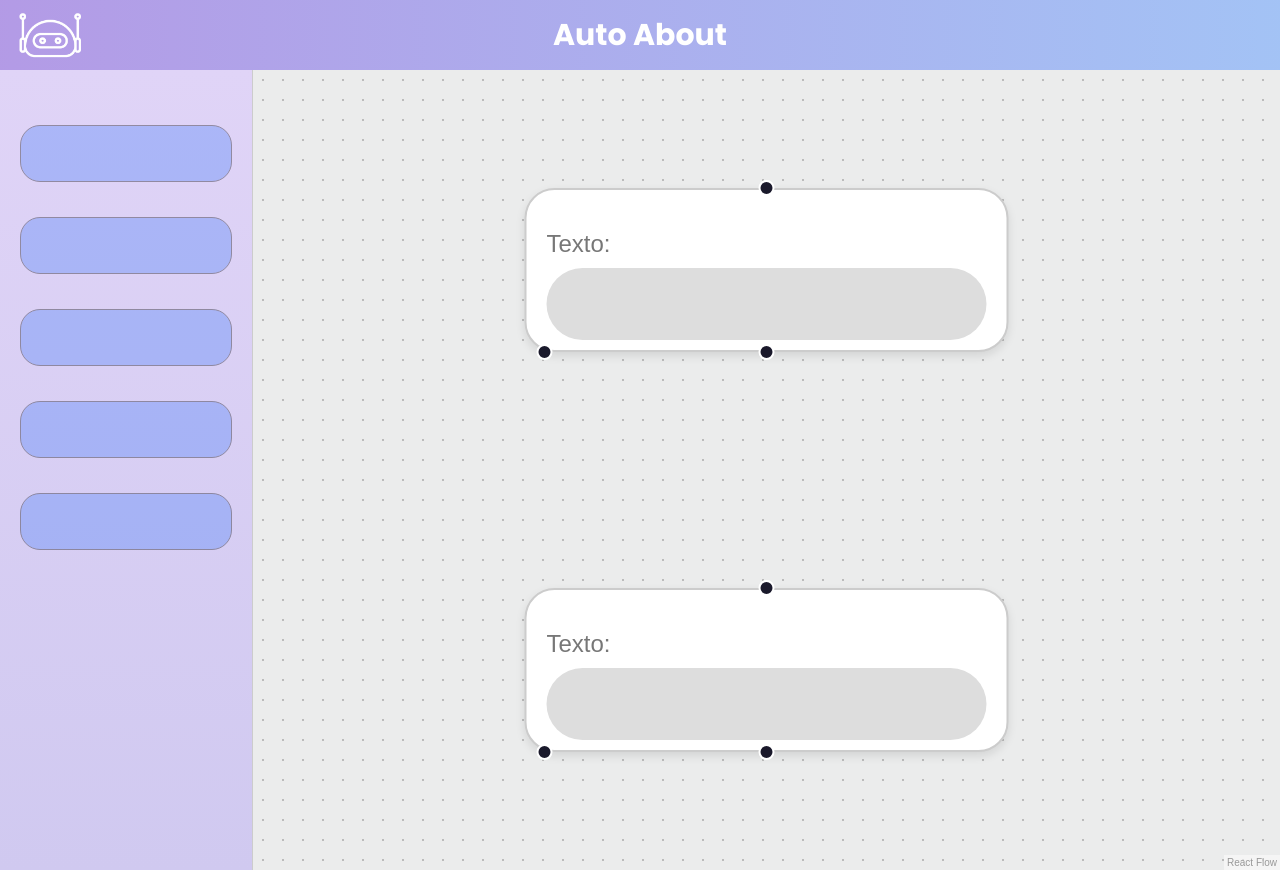
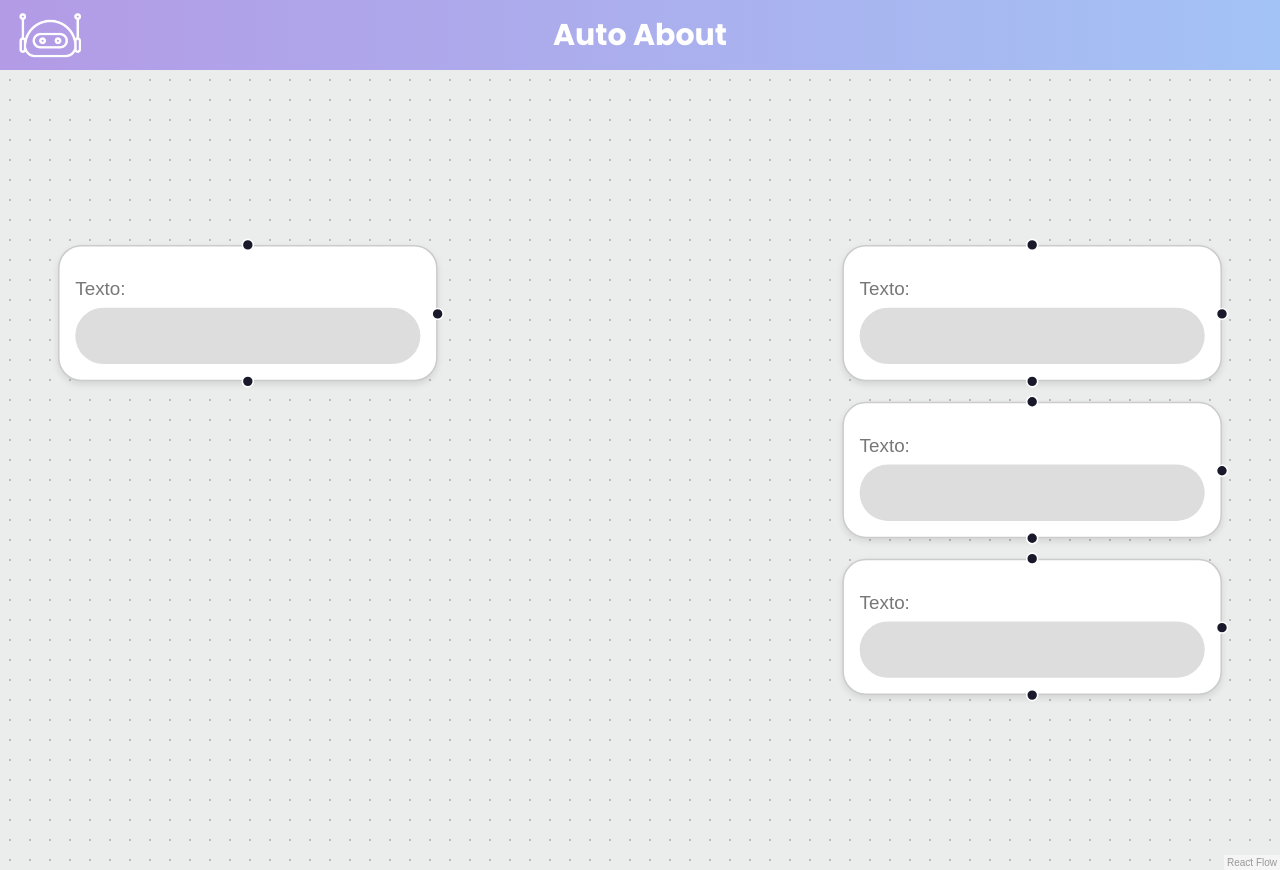
Before and after one commit to cassiwizar/TCC, a React (Vite) app: page / in a window 1280 px wide. Built offline with nearby package versions, Linux system fonts and the light colour scheme.

Commit message:
Coisas Mudaram

```diff
--- a/index.html
+++ b/index.html
@@ -14,14 +14,6 @@
       <img src="src/assets/WhatsApp_Image_2025-04-01_at_11.16.31-removebg-preview.png" alt="" class="robo">
         <h1>Auto About</h1>
       </div>
-      <div class="sos">
-    <div class="sidebar">
-      <div class="bloco"></div>
-      <div class="bloco"></div>
-      <div class="bloco"></div>
-      <div class="bloco"></div>
-      <div class="bloco"></div>
-    </div>
     <div id="app"></div>
   </div>
     <script type="module" src="./src/main.jsx"></script>
--- a/src/App.jsx
+++ b/src/App.jsx
@@ -23,7 +23,19 @@ const initialNodes = [
     data: { value: 123 },
   },
   {
-    id: 'node-12',
+    id: 'node-2',
+    type: 'textUpdater',
+    position: { x: -500, y: 0 },
+    data: { value: 123 },
+  },
+  {
+    id: 'node-3',
+    type: 'textUpdater',
+    position: { x: 0, y: 100 },
+    data: { value: 123 },
+  },
+  {
+    id: 'node-4',
     type: 'textUpdater',
     position: { x: 0, y: 200 },
     data: { value: 123 },
--- a/src/TextUpdaterNode.jsx
+++ b/src/TextUpdaterNode.jsx
@@ -2,10 +2,8 @@
 import { useCallback } from 'react';
 import { Background, Handle, Position } from '@xyflow/react';
 
-const handleStyle = { left: 10 };
-
 const nodeStyle = {
- padding: '10px',
+  padding: '10px',
   background: 'white',
   border: '1px solid #ccc',
   borderRadius: '15px',
@@ -13,7 +11,7 @@ const nodeStyle = {
   boxShadow: '0 2px 5px rgba(0, 0, 0, 0.1)',
   fontFamily: 'sans-serif',
   fontSize: '14px',
-  paddingBottom: '20px',
+  paddingBottom: '25px',
 };
 const labelStyle = {
   display: 'block',
@@ -50,9 +48,8 @@ function TextUpdaterNode({ data, isConnectable }) {
       </div>
       <Handle
         type="source"
-        position={Position.Bottom}
+        position={Position.Right}
         id="a"
-        style={handleStyle}
         isConnectable={isConnectable}
       />
       <Handle
```
